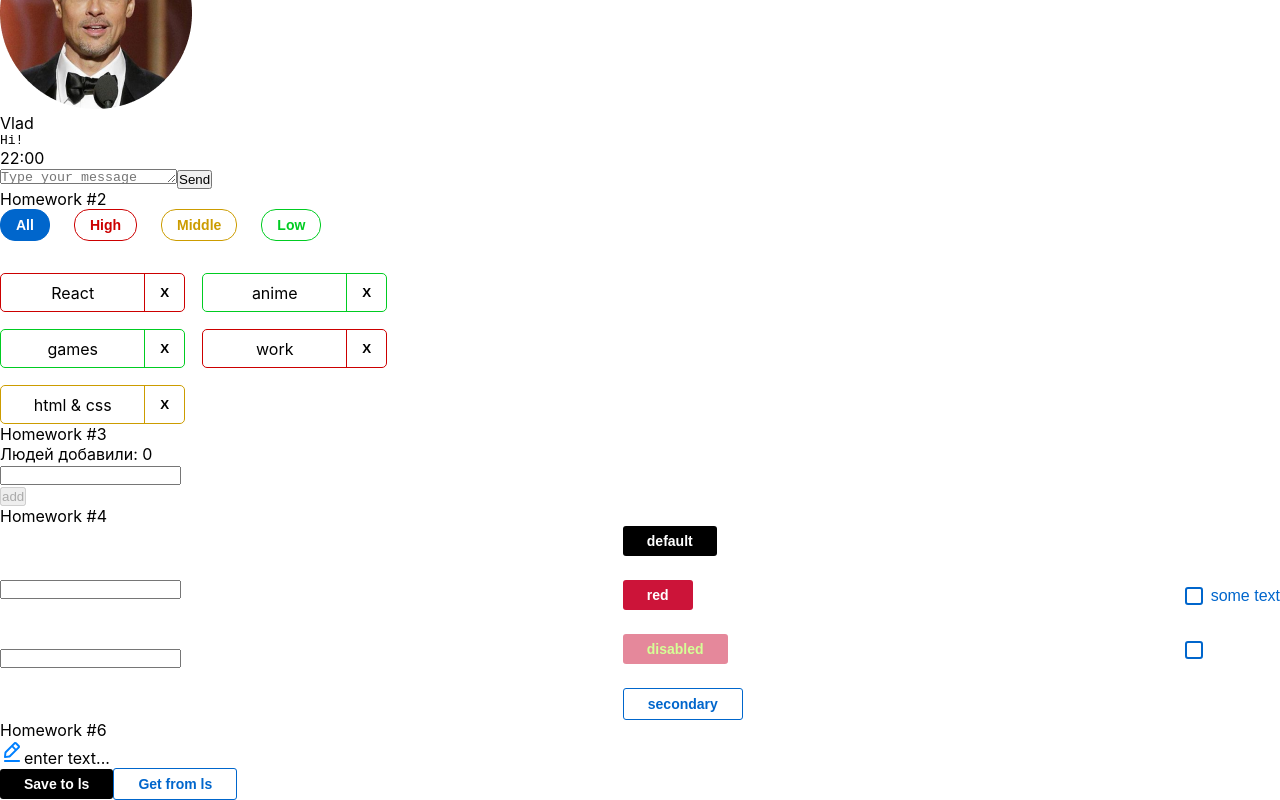
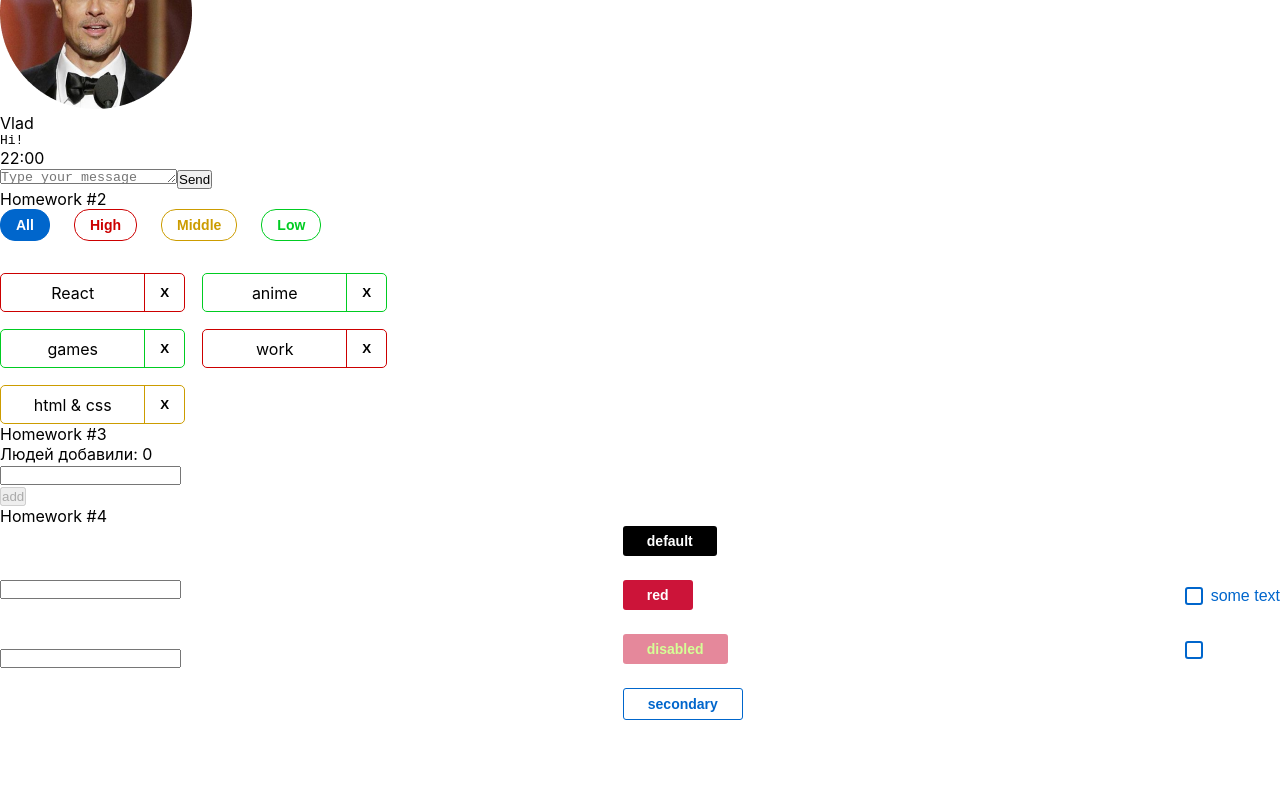
Before and after one commit to zinovdim/hws2-master, a React (Create React App) app: page /#/pre-junior in a window 1280 px wide. Shown: the part 354-1154 px from the top of the page. After the commit the page ends 1074 px from the top, so only its background shows below. Built offline with nearby package versions, Linux system fonts and the light colour scheme.

Commit message:
Change HW6.tsx

```diff
--- a/src/s1-main/App.tsx
+++ b/src/s1-main/App.tsx
@@ -22,7 +22,7 @@ function App() {
 
             {/*при выполнении дз 5 и более - закомментировать здесь дз 1-4, так как они есть внутри дз 5*/}
             <HW5/>
-            <HW6/>
+            {/*<HW6/>*/}
 
         </div>
     )
```
